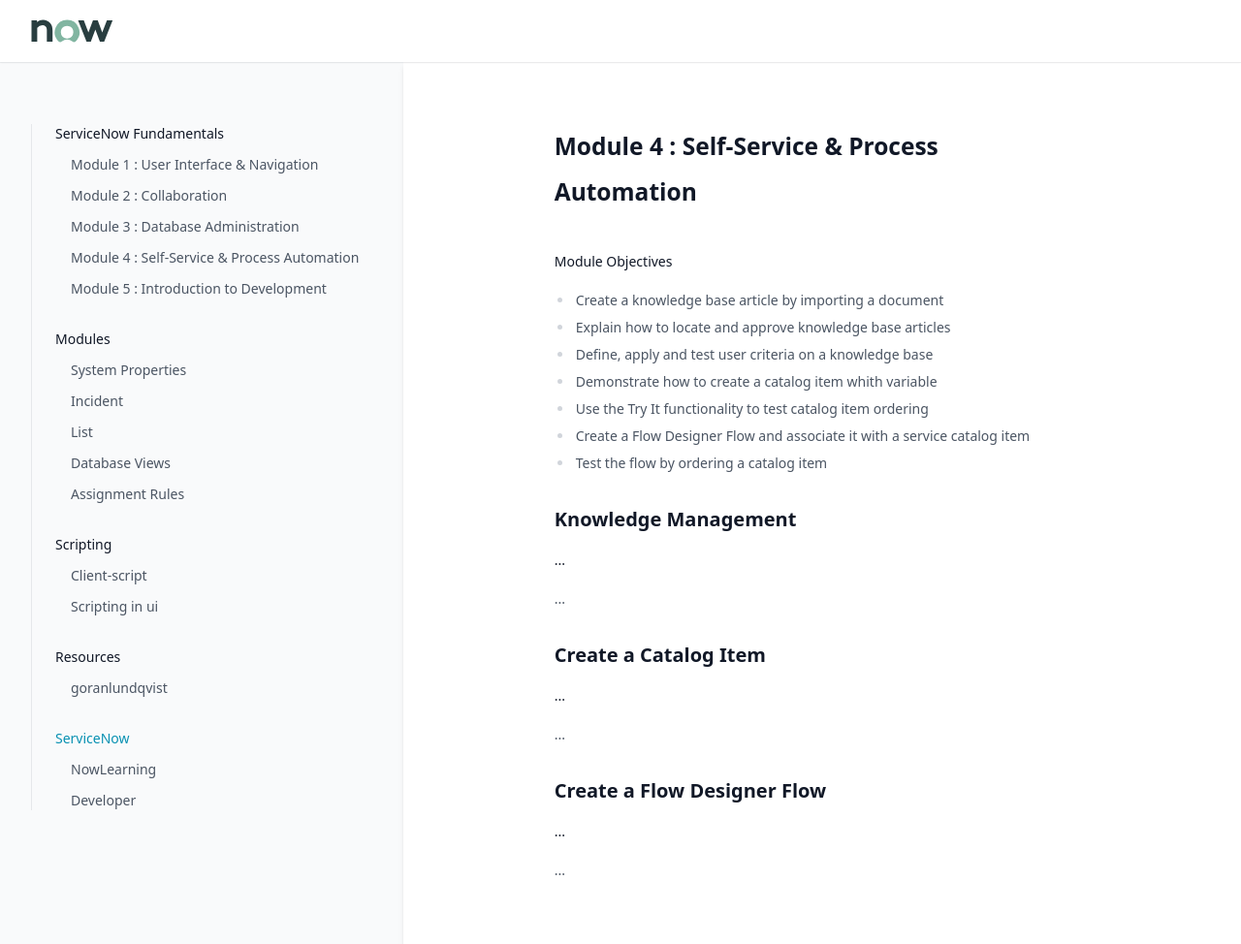
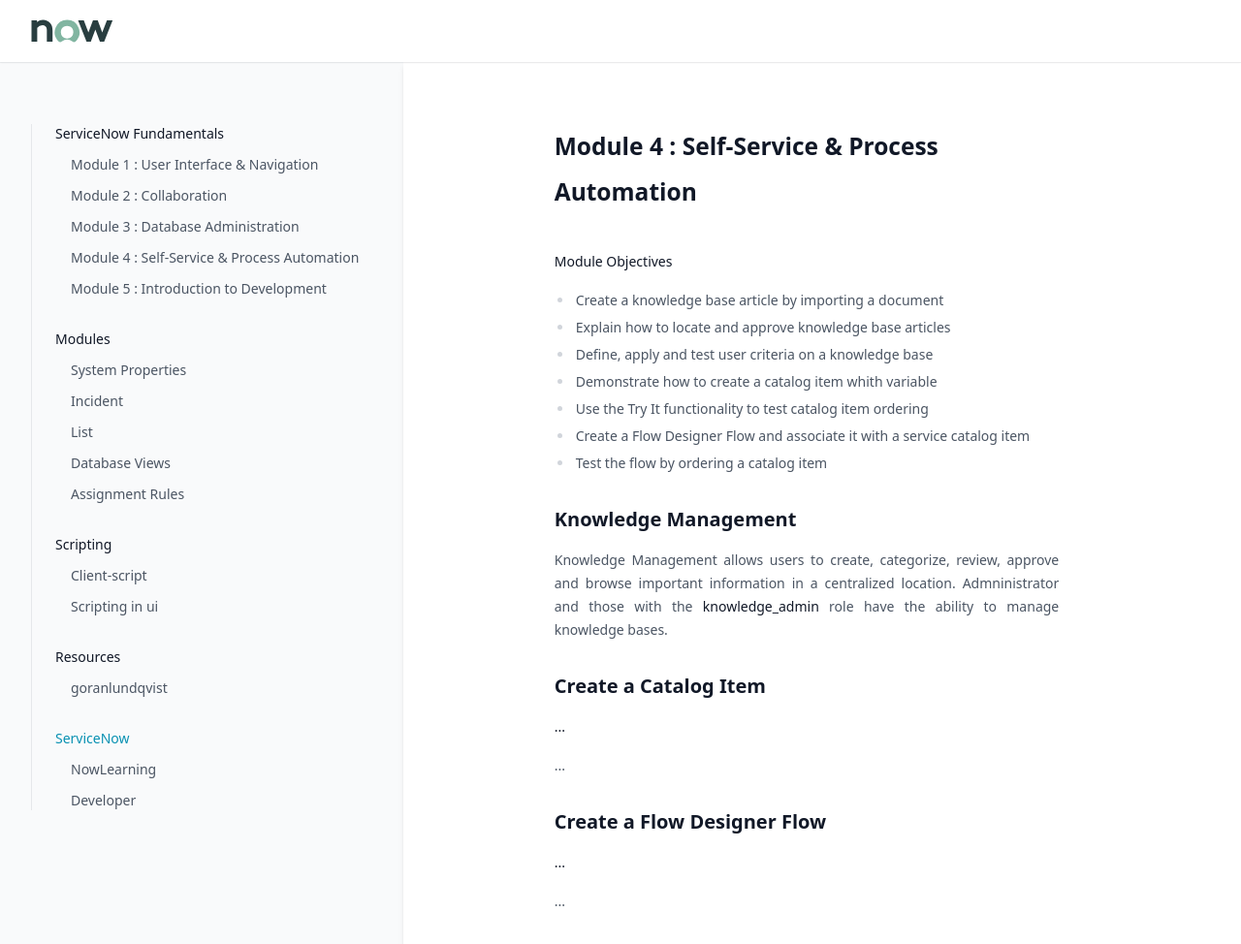
Before and after one commit to greglejeune/ebook, a Jekyll site: the page built from _servicenow/2021-11-01-snf-module4.md, in a window 1280 px wide and 1022 px high. Shown: the top 974 px of the window at 97% size. Built offline with Jekyll 4.4.1, drawn with Linux system fonts in a browser that asks for light colours.

Commit message:
Update 2021-11-01-snf-module4.md

```diff
--- a/_servicenow/2021-11-01-snf-module4.md
+++ b/_servicenow/2021-11-01-snf-module4.md
@@ -20,10 +20,8 @@ category: snf
 
 <h2>Knowledge Management</h2>
 
-<p style="text-align: justify;"><strong>...</strong></p>
-
 <p style="text-align: justify;">
-    ...
+    Knowledge Management allows users to create, categorize, review, approve and browse important information in a centralized location. Admninistrator and those with the <strong>knowledge_admin</strong> role have the ability to manage knowledge bases.
 </p>
 
 <h2>Create a Catalog Item</h2>
```
